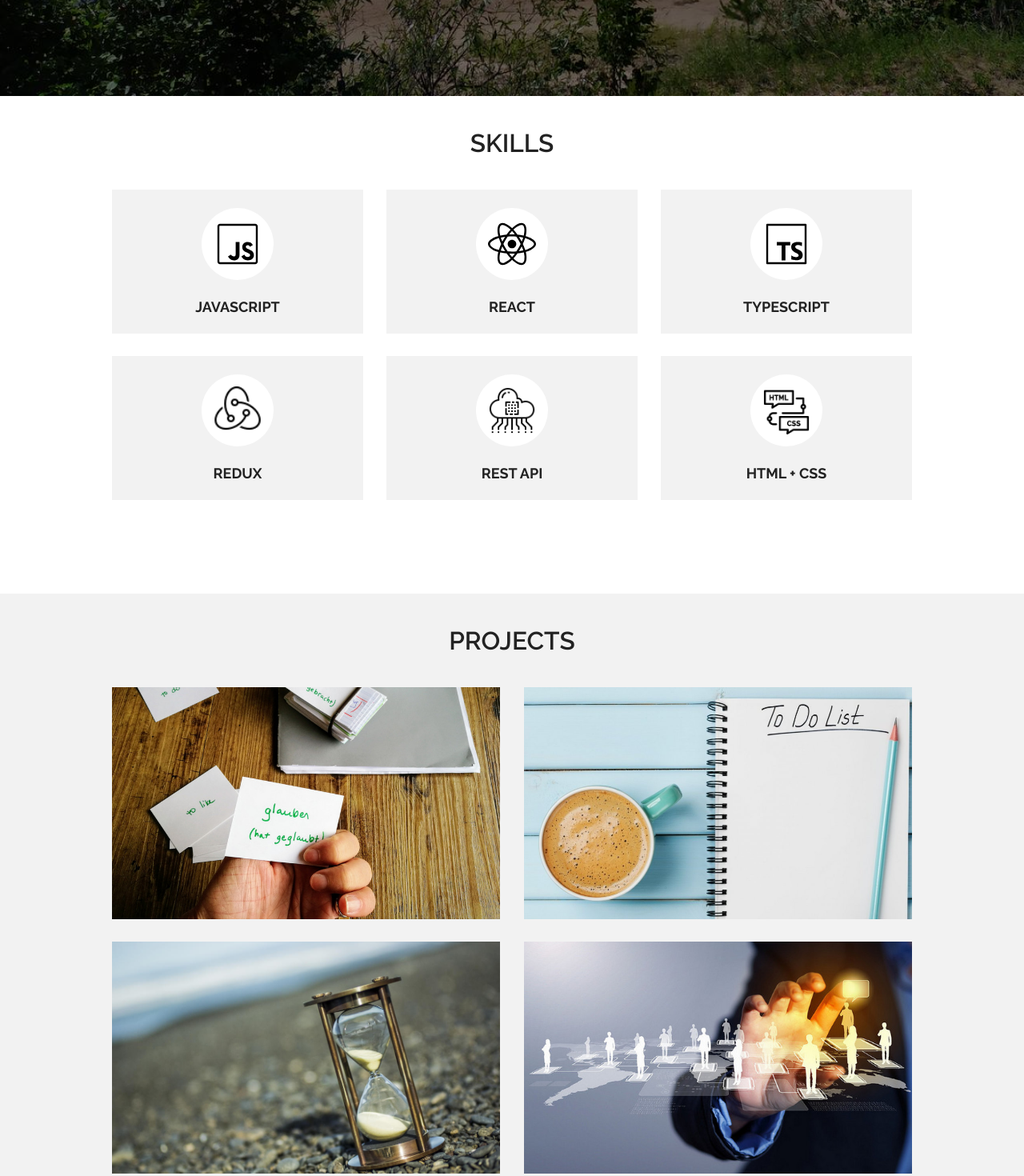
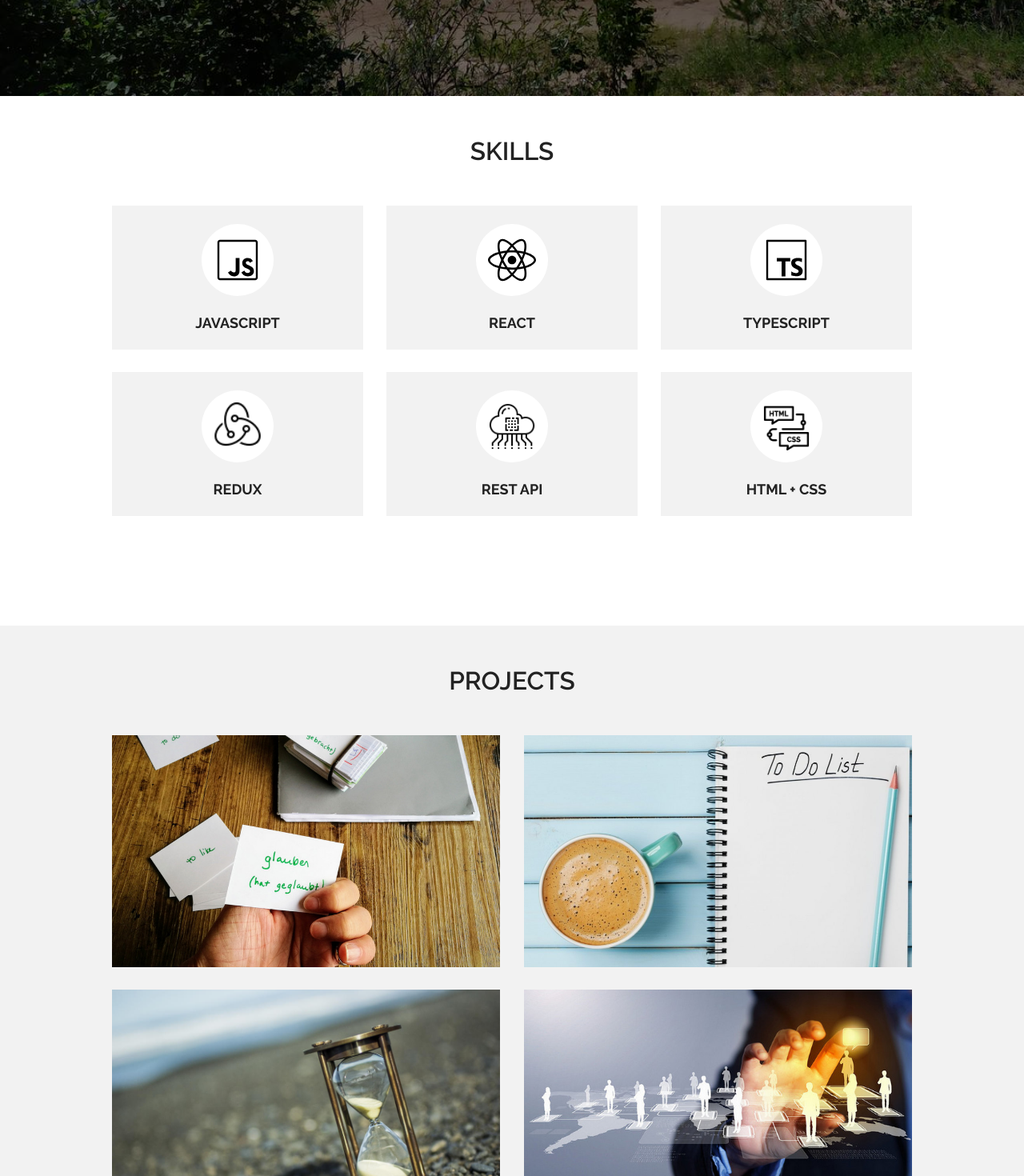
Before and after one commit to Freiii21/portfolio-react, a React (Create React App) app: page / in a window 1280 px wide. Shown: the part 680-2150 px from the top of the page at 80% size. Built offline with nearby package versions, Linux system fonts and the light colour scheme.

Commit message:
#42 design improvements_32

```diff
--- a/src/App.tsx
+++ b/src/App.tsx
@@ -84,11 +84,11 @@ function App() {
             && window.scrollY < projectsRef.current.offsetTop){
             temp = {...temp, home: false, skills: true, project: false, contact: false}
         }
-        if(projectsRef.current && contactRef.current && window.scrollY >= projectsRef.current.offsetTop
+        if(projectsRef.current && contactRef.current && window.scrollY >= projectsRef.current.offsetTop-10
             && window.scrollY < contactRef.current.offsetTop){
             temp = {...temp, home: false, skills: false, project: true, contact: false}
         }
-        if(contactRef.current && window.scrollY >= contactRef.current.offsetTop){
+        if(contactRef.current && window.scrollY >= contactRef.current.offsetTop-10){
             temp = {...temp, home: false, skills: false, project: false, contact: true}
         }
         setUnderlineMenu(temp);
--- a/src/common/components/Title.module.scss
+++ b/src/common/components/Title.module.scss
@@ -5,6 +5,6 @@
     @include text(Raleway-SemiBold, sans-serif, 21px);
     color: $textSeconsdColor;
     text-transform: uppercase;
-    padding-top: 40px;
-    padding-bottom: 40px;
+    padding-top: 50px;
+    padding-bottom: 50px;
 }
--- a/src/e2-skills/Skills.module.scss
+++ b/src/e2-skills/Skills.module.scss
@@ -1,7 +1,7 @@
 @import "./src/common/styles/sass/variables.scss";
 
 .skills{
-    padding-bottom: 89px;
+    padding-bottom: 109px;
     .skillsContainer{
         flex-direction: column;
         .skillsSet{
--- a/src/e3-projects/Projects.module.scss
+++ b/src/e3-projects/Projects.module.scss
@@ -2,7 +2,8 @@
 
 .projects{
     background-color: $bgColor;
-    padding-bottom: 89px;
+    //padding-bottom: 109px;
+    min-height: 94vh;
     .projectsContainer{
         flex-direction: column;
         justify-content: flex-start;
--- a/src/e3-projects/Projects.tsx
+++ b/src/e3-projects/Projects.tsx
@@ -32,7 +32,8 @@ export const Projects = (props: ProjectsPropsType) => {
 
     return (
         <div>
-            <div style={{marginTop: '-55px', height: '55px'}} ref={props.projectsRef}/>
+            <div style={{marginTop: '-6vh', height: '6vh'}} ref={props.projectsRef}/>
+            {/*<div style={{marginTop: '-55px', height: '55px'}} ref={props.projectsRef}/>*/}
             <div className={s.projects} >
                 <div className={`${sc.container} ${s.projectsContainer}`}>
                     <Title value={'Projects'}/>
```
